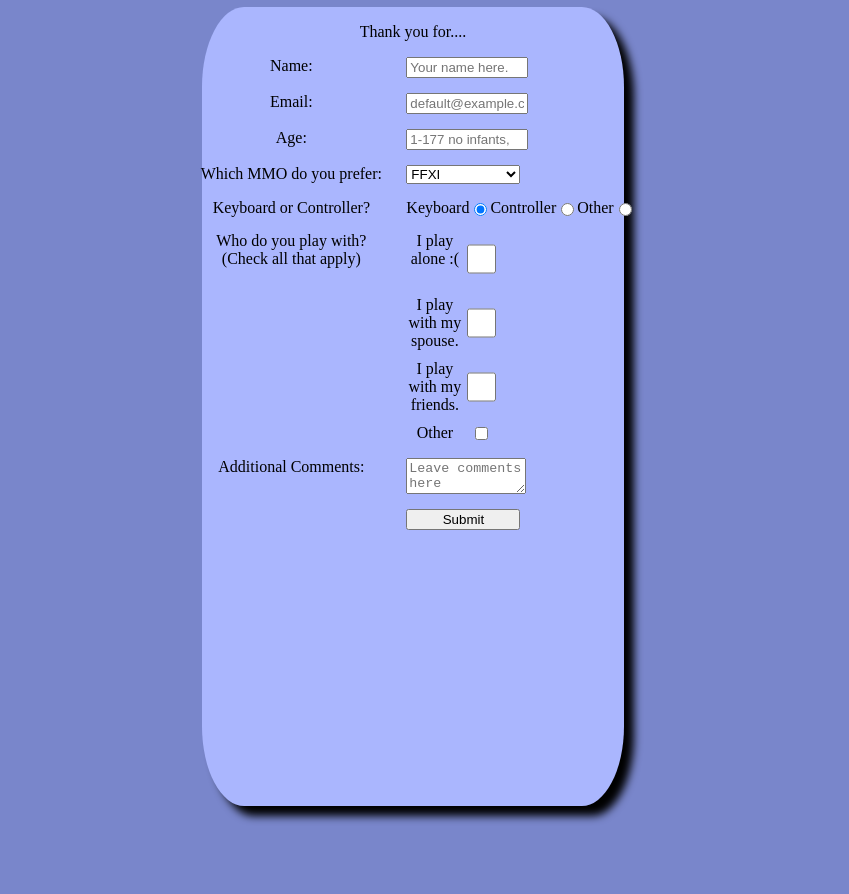
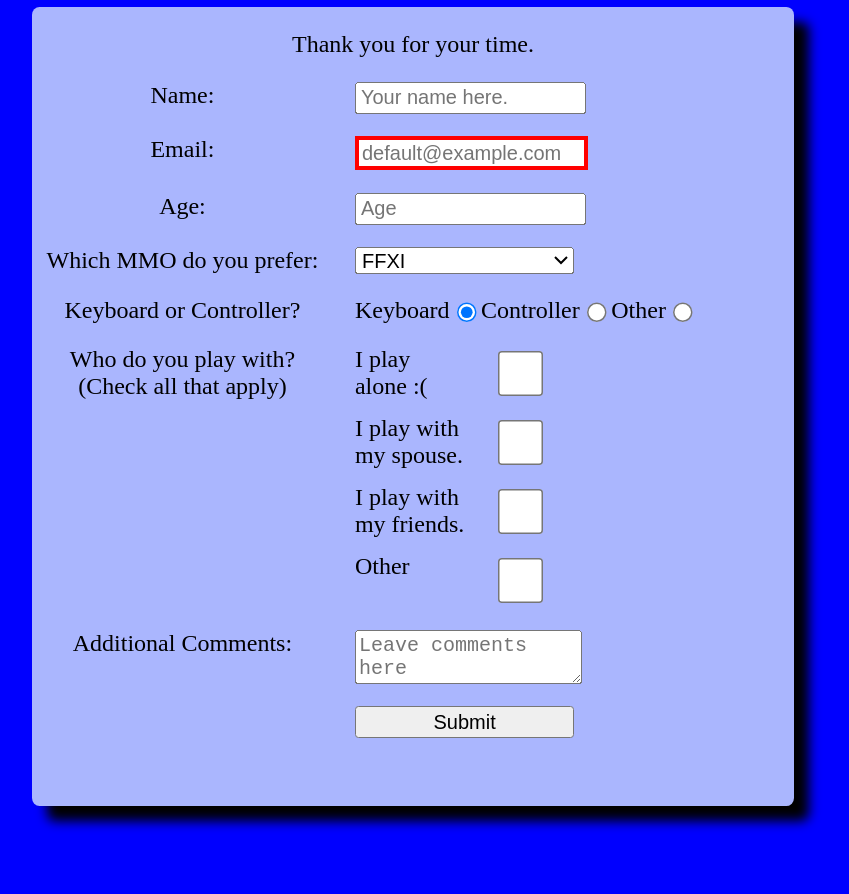
Before and after one commit to ericmiller777/Survey_Form_freeCodeCamp, a plain HTML site: page index.html in a window 1280 px wide. Shown: the part 81-975 px from the top of the page, without its empty margins (227-1076 px from the left). Drawn offline with Linux system fonts and the light colour scheme.

Commit message:
test pass

```diff
--- a/css/main.scss
+++ b/css/main.scss
@@ -2,11 +2,27 @@ $font-size: 25px;
 $dark-indigo: #49599a;
 $medium-indigo: #7986cb;
 $light-indigo: #aab6fe;
-$checkbox-indigo: #dde8ff;
+
+@mixin for-small-phone-only {
+    @media (max-width: 599px) { @content; }
+  }
+  @mixin for-medium-mobile-portrait-up {
+    @media (min-width: 600px) { @content; }
+  }
+  @mixin for-medium-mobile-landscape-up {
+    @media (max-width: 900px) { @content; }
+  }
+  @mixin for-desktop-up {
+    @media (min-width: 1200px) { @content; }
+  }
+  @mixin for-big-desktop-up {
+    @media (min-width: 1800px) { @content; }
+  }
 
 body{
     background-color: $medium-indigo;
     display: grid;
+    justify-items: center;
     grid-template-columns: 2fr 1fr 1fr 2fr;
     grid-template-rows: 1fr 5fr 5fr 1fr;
     grid-template-areas:
@@ -14,6 +30,16 @@ body{
         ". form-div form-div ."
         ". form-div form-div ."
         "footer footer footer footer";
+    @include for-medium-mobile-portrait-up{
+        background-color: blue;
+        grid-template-columns: 1fr;
+        grid-template-rows: 1fr 5fr 5fr 1fr;
+        grid-template-areas:
+            "header"
+            "form-div"
+            "form-div"
+            "footer";
+    }
 }
 
 header{
@@ -24,7 +50,10 @@ header{
     grid-area: form-div;
     box-shadow: 10px 10px 8px;
     justify-items: center;
-    border-radius: 10%;
+    border-radius: 1%;
+    @include for-medium-mobile-portrait-up{
+        zoom: 150%;
+    }
 }
 
 form{
@@ -33,16 +62,24 @@ form{
     gap: 15px;
 }
 
-label {
+#name-label,
+#email-label,
+#number-label,
+#dropdown-label,
+#control-type-label,
+#coop-label,
+#comments-label {
     grid-column: 1 / 2;
     text-align: center;
 }
 
-input,
-select,
+#name,
+#email,
+#number,
+#dropdown,
 #radio-button-group,
 #checkbox-group,
-button {
+#submit {
     grid-column: 2 / 3;
     width: 50%;
 }
@@ -54,10 +91,11 @@ button {
 
 #checkbox-group{
     display: grid;
-    grid-template-rows: 1fr 1fr;
+    grid-template-rows: 1fr 1fr 1fr 1fr;
     grid-template-columns: 1fr 1fr;
     grid-row-gap: 10px;
 }
+
 
 #textarea{
     width: 50%;
--- a/index.html
+++ b/index.html
@@ -3,52 +3,52 @@
 <head>
 <meta charset="utf-8">
 <link rel="stylesheet" href="/css/main.min.css" type="text/css" >
-<script src="https://cdn.freecodecamp.org/testable-projects-fcc/v1/bundle.js"></script>
 </head>
 <body>
 <header>
     <h1 id="title">MMO Preference Survey</h1>
 </header>
 <div class="form-div">
-        <p id="description" class="survey-summary">Thank you for....</p>
+        <p id="description" class="survey-summary">Thank you for your time.</p>
 <form id=survey-form>
         <label id="name-label">Name:</label>
-        <input type="text" id="name" placeholder="Your name here." />
+        <input type="text" id="name" placeholder="Your name here." required="required" />
         <label id="email-label">Email:</label>
-        <input type="email" id="email" placeholder="default@example.com" />
+        <input type="email" id="email" placeholder="default@example.com" required="required" />
         <label id="number-label">Age:</label>
-        <input type="number" id="number" min="1" max="177" placeholder="1-177 no infants, no immortals." />
-        <label type="text">Which MMO do you prefer:</label>
+        <input type="number" id="number" min="1" max="177" placeholder="Age" />
+        <label id="dropdown-label" type="text">Which MMO do you prefer:</label>
         <select id="dropdown">
             <option value="FFXI">FFXI</option>
             <option value="FFXIV">FFXIV</option>
             <option value="WoW">WoW</option>
         </select>
-        <label type="text">Keyboard or Controller?</label>
+        <label id="control-type-label" type="text">Keyboard or Controller?</label>
         <div id=radio-button-group>
             <label for="keyboard">Keyboard</label>
-            <input id="keyboard" type="radio" name="input_preference" checked />
+            <input id="keyboard" type="radio"value="keyboard" name="input_preference" checked />
             <label for="controller">Controller</label>
-            <input id="controller" type="radio" name="input_preference" />
+            <input id="controller" type="radio" value="controller" name="input_preference" />
             <label for="other">Other</label>
-            <input id="other" type="radio" name="input_preference" />
+            <input id="other" type="radio" value="other" name="input_preference" />
         </div>
-        <label type="text">Who do you play with?<br>(Check all that apply)</label>
+        <label id="coop-label" type="text">Who do you play with?<br>(Check all that apply)</label>
         <div id="checkbox-group">
             <label id="alone-label" for="alone">I play alone :(</label>
-            <input id="alone" type="checkbox" />
+            <input id="alone" value="alone" type="checkbox" />
             <label id="spouse-label" for="spouse">I play with my spouse.</label>
-            <input id="controller" type="checkbox" />
+            <input id="spouse" value="spouse" type="checkbox" />
             <label id="friends-label"for="friends">I play with my friends.</label>
-            <input id="friends" type="checkbox" />
+            <input id="friends" value="friends" type="checkbox" />
             <label id="other-label"for="other">Other</label>
-            <input id="other" type="checkbox" />
+            <input id="other" value="other" type="checkbox" />
         </div>
-        <label type="text">Additional Comments:</label>
+        <label id="comments-label" type="text">Additional Comments:</label>
         <textarea id="textarea" placeholder="Leave comments here"></textarea>
         <button id="submit">Submit</button>
 </form>
 </div>
+<script src="https://cdn.freecodecamp.org/testable-projects-fcc/v1/bundle.js"></script>
 <script>
 </script>
 </body>
```
Also changed, not shown: css/main.min.css, 1 other file.
